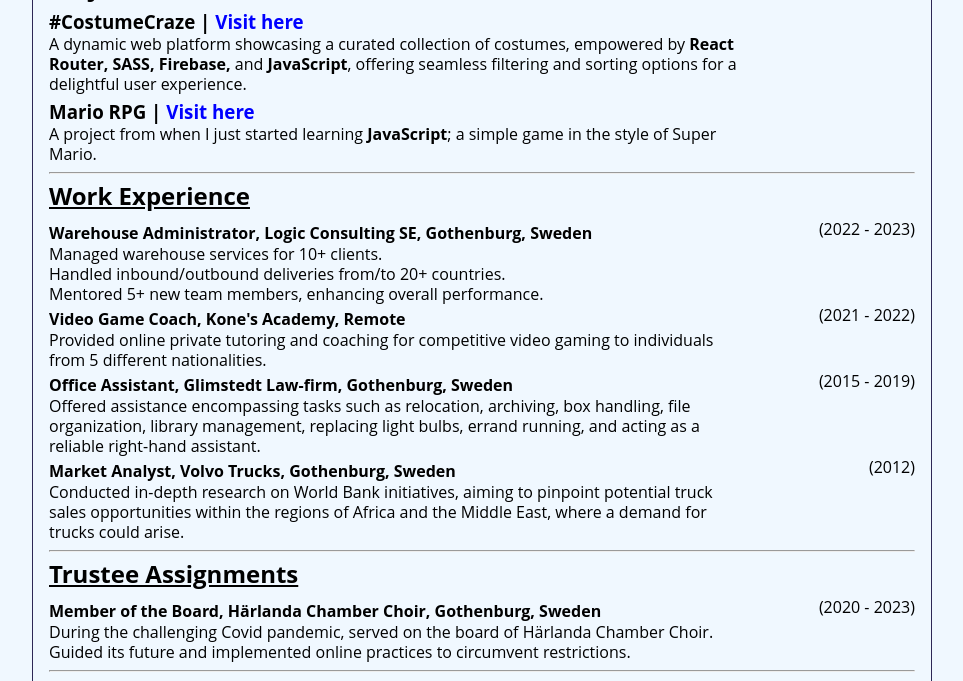
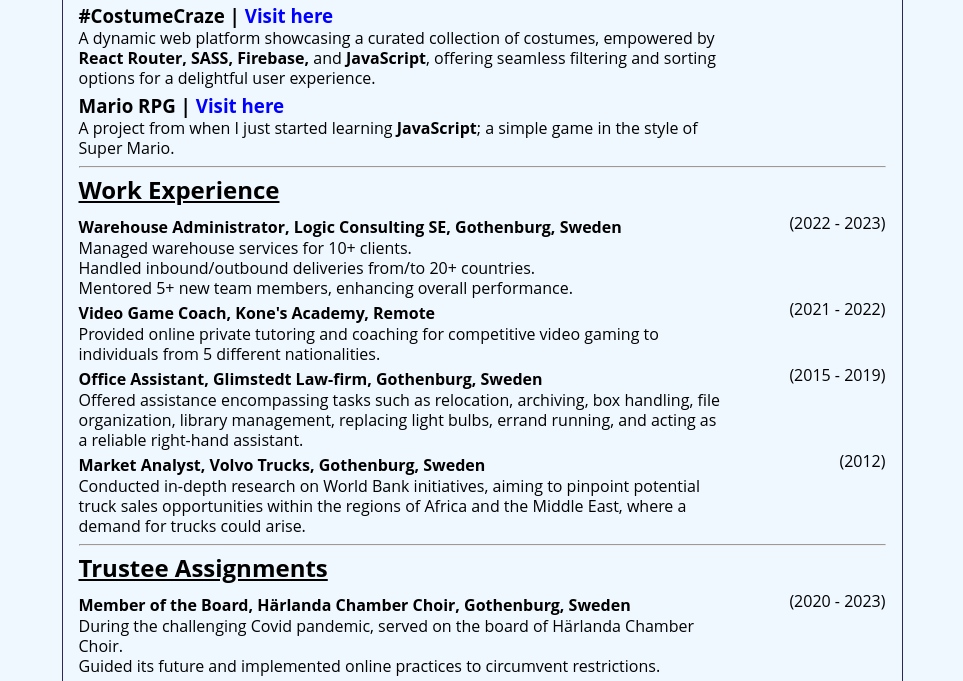
Before and after one commit to Jerkner/Resume2, a plain HTML site: page index.html in a window 1280 px wide. Shown: the part 422-1103 px from the top of the page, without its empty margins (158-1121 px from the left). Drawn offline with Linux system fonts and the light colour scheme; a script that the page names is missing.

Commit message:
Update index.css

```diff
--- a/index.css
+++ b/index.css
@@ -10,12 +10,12 @@
 
 body {
     background-color: aliceblue;
-    width: 900px;
-    height: min-content;
+    width: 841px;
+    height: 1200px;
     padding: 1em;
     font-family: "Open Sans", sans-serif;
     border: rgb(46, 40, 86) solid 1px;
-    margin: 1em auto;
+    margin: 10px auto;
 }
 
 hr {
```
